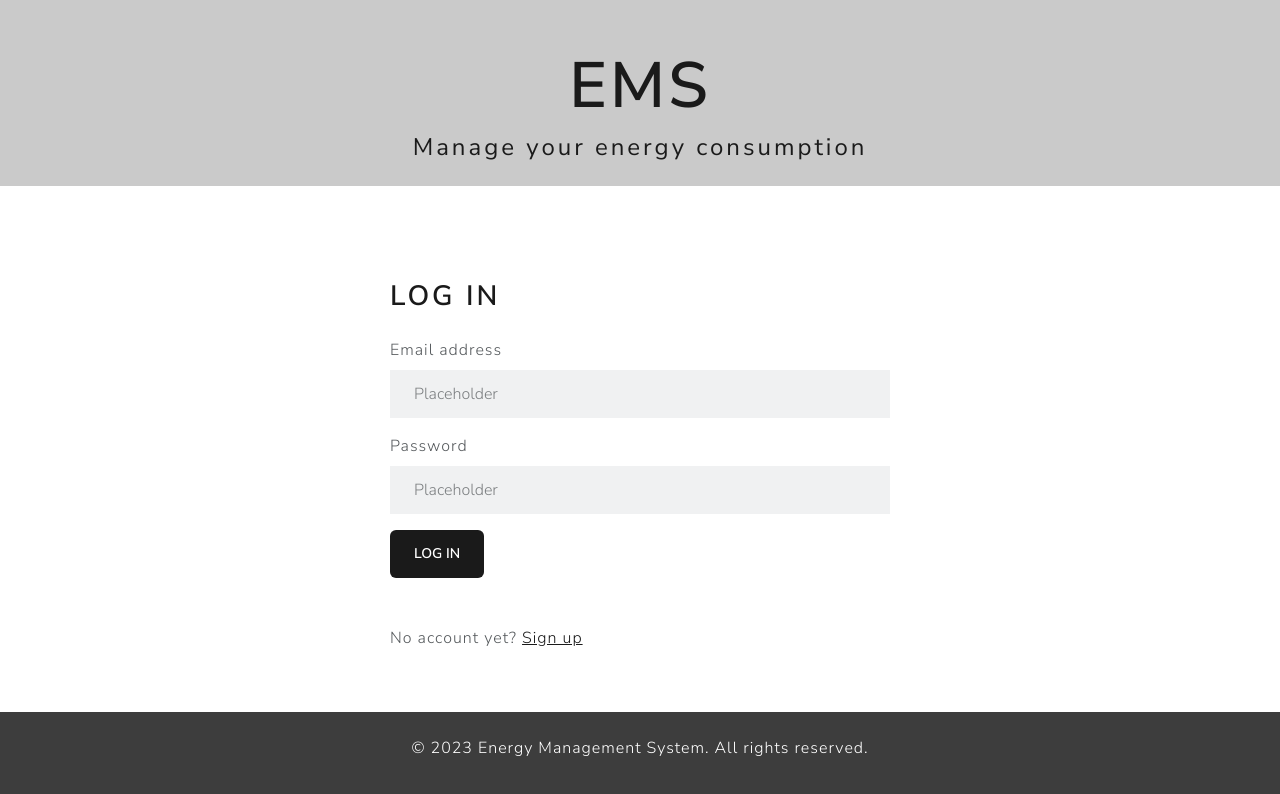
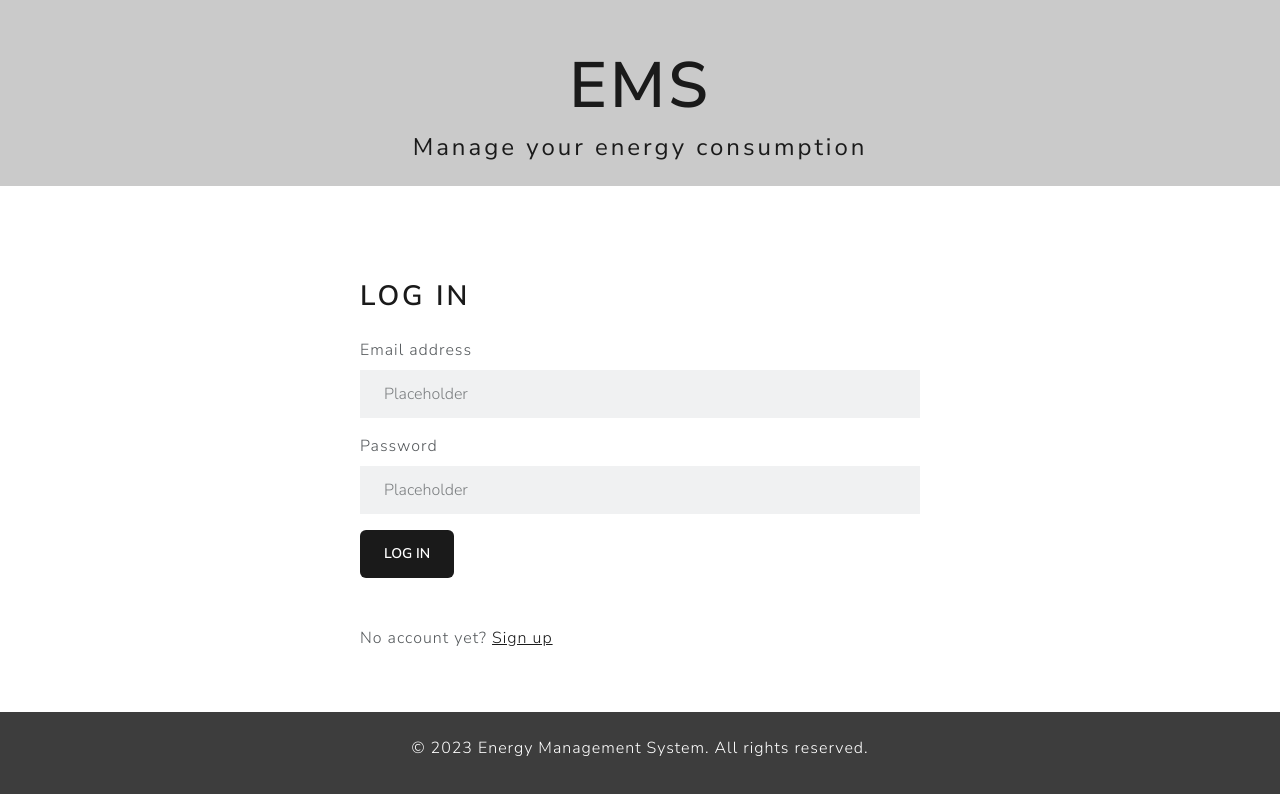
Before and after one commit to s-t-e-v/energy_management_system_front, a Next.js app: page / in a window 1280 px wide. Shown: the top 794 px of the page. Built offline with nearby package versions, Linux system fonts and the light colour scheme.

Commit message:
home module main_content maxwidth 560

```diff
--- a/styles/Home.module.css
+++ b/styles/Home.module.css
@@ -1,4 +1,4 @@
 .main_content {
-  max-width: 500px;
+  max-width: 560px;
   width: 100%;
 }
```
